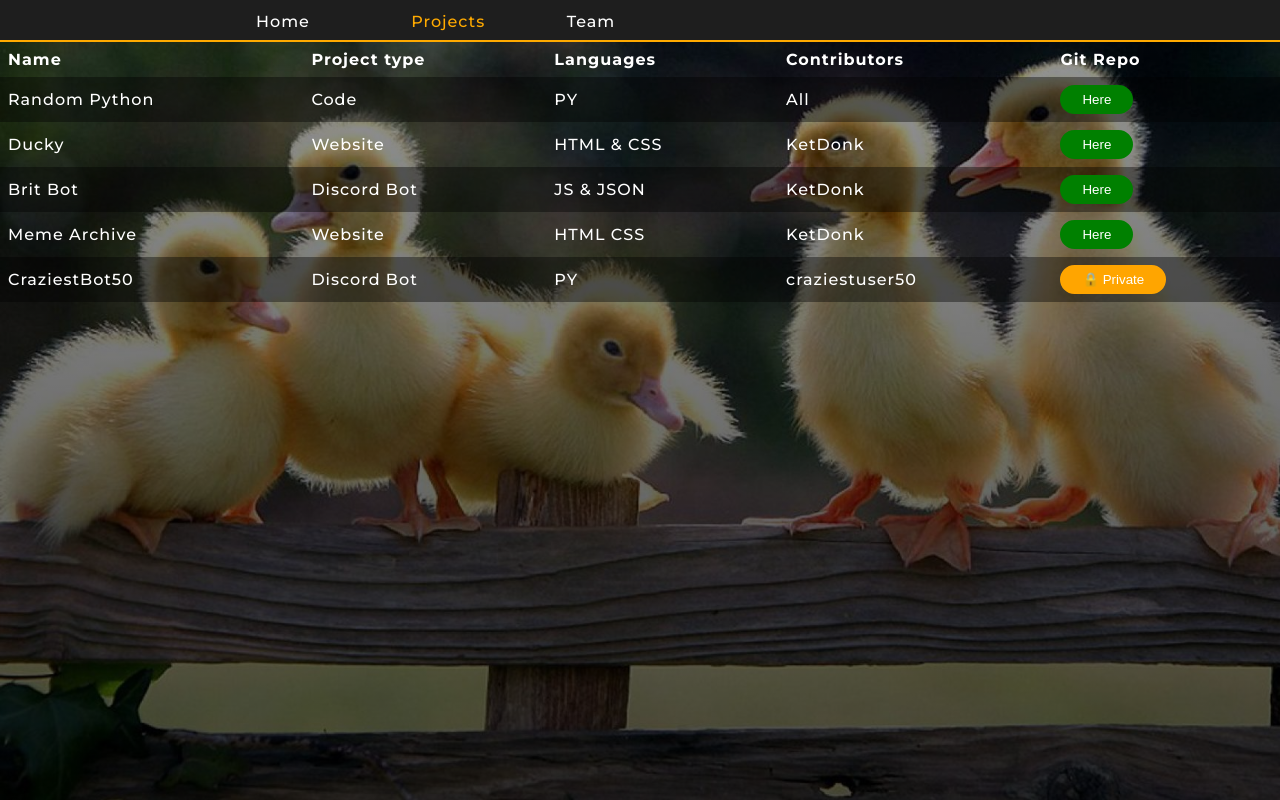
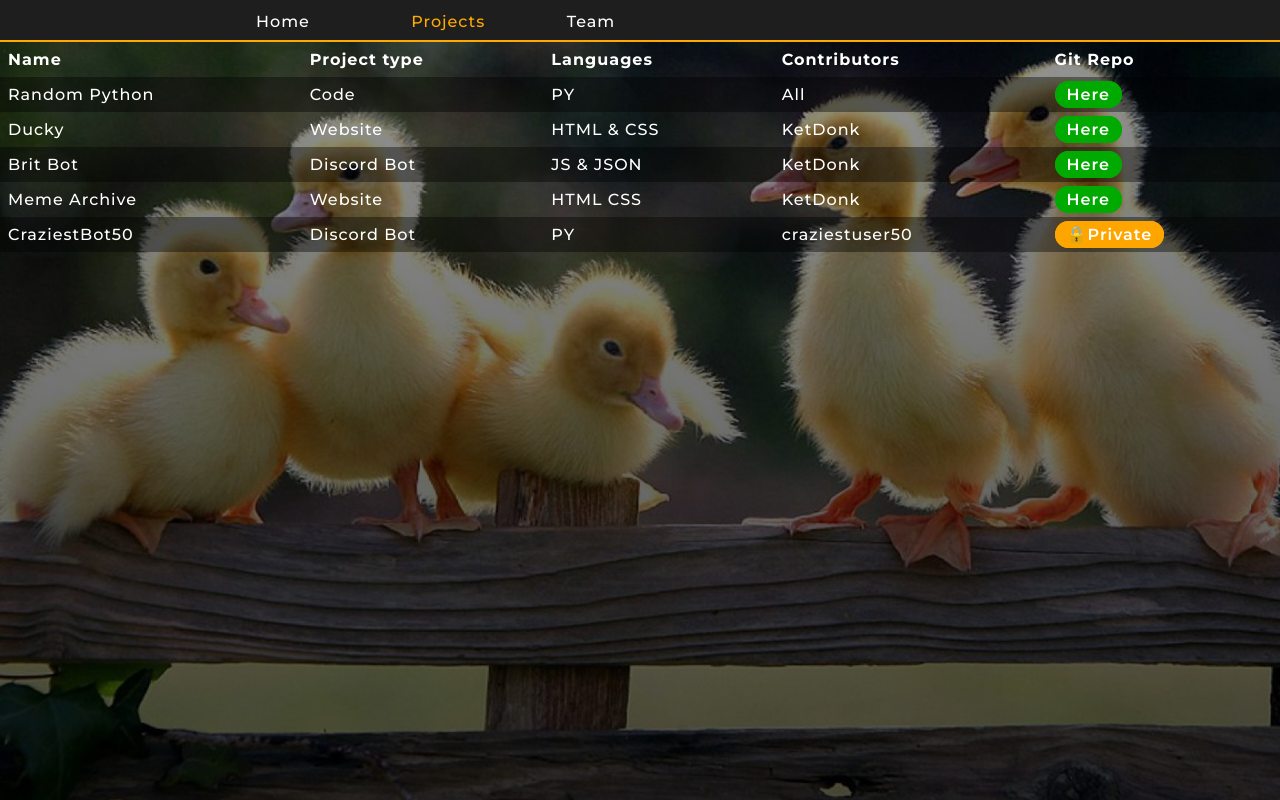
Before and after one commit to DuckyGithub/OrgWeb, a plain HTML site: page projects.html in a window 1280 px wide. Drawn offline with Linux system fonts and the light colour scheme.

Commit message:
changed buttons to a's

```diff
--- a/projects.html
+++ b/projects.html
@@ -34,28 +34,28 @@
                 <td>Code</td>
                 <td>PY</td>
                 <td>All</td>
-                <td><button><a href="https://github.com/DuckyGithub/python">Here</a></button></td>
+                <td><a class = "button" href="https://github.com/DuckyGithub/python">Here</a></td>
             </tr>
             <tr>
                 <td>Ducky</td>
                 <td>Website</td>
                 <td>HTML & CSS</td>
                 <td>KetDonk</td>
-                <td><button><a href="https://github.com/DuckyGithub/OrgWeb">Here</a></button></td>
+                <td><a class = "button" href="https://github.com/DuckyGithub/OrgWeb">Here</a></td>
             </tr>
             <tr>
                 <td>Brit Bot</td>
                 <td>Discord Bot</td>
                 <td>JS & JSON</td>
                 <td>KetDonk</td>
-                <td><button><a href="https://github.com/DuckyGithub/CornerShop">Here</a></button></td>
+                <td><a class = "button" href="https://github.com/DuckyGithub/CornerShop">Here</a></td>
             </tr>
             <tr>
                 <td>Meme Archive</td>
                 <td>Website</td>
                 <td>HTML CSS</td>
                 <td>KetDonk</td>
-                <td><button><a href="https://github.com/DuckyGithub/meme-archive">Here</a></button></td>
+                <td><a class = "button" href="https://github.com/DuckyGithub/meme-archive">Here</a></td>
             </tr>
             <!-- Privates -->
             <tr>
@@ -63,7 +63,7 @@
                 <td>Discord Bot</td>
                 <td>PY</td>
                 <td>craziestuser50</td>
-                <td><button style="border: 2px solid orange;background-color:orange;"><a>🔒  Private</a></button></td>
+                <td><a class = "button" style= "border: 2px solid orange;background-color: orange;"> 🔒Private</a></td>
             </tr>
 
 
@@ -73,7 +73,7 @@
                 <td>Website</td>
                 <td>HTML CSS</td>
                 <td>KetDonk</td>
-                <td><button><a href="snippets.html">Here</a></button></td>
+                <td><a class = "button" href="snippets.html">Here</a></td>
             </tr> -->
         </table>
     </div>
--- a/style.css
+++ b/style.css
@@ -90,16 +90,16 @@ tr:nth-child(even){
 }
 
 
-button {
-    font-weight: 400;
+.button {
+    font-weight: 600;
     font-family: 'Montserrat' sans-serif;
-    background-color: green;
-    padding-left: 20px;
-    padding-right: 20px;
-    padding-top: 5px;
-    padding-bottom: 5px;
+    background-color: #00aa00;
+    padding-left: 10px;
+    padding-right: 10px;
+    padding-top: 2px;
+    padding-bottom: 2px;
     border-radius: 20px;
-    border: 2px solid green;
+    border: 2px solid #00aa00;
 }
 
 .card{
```
